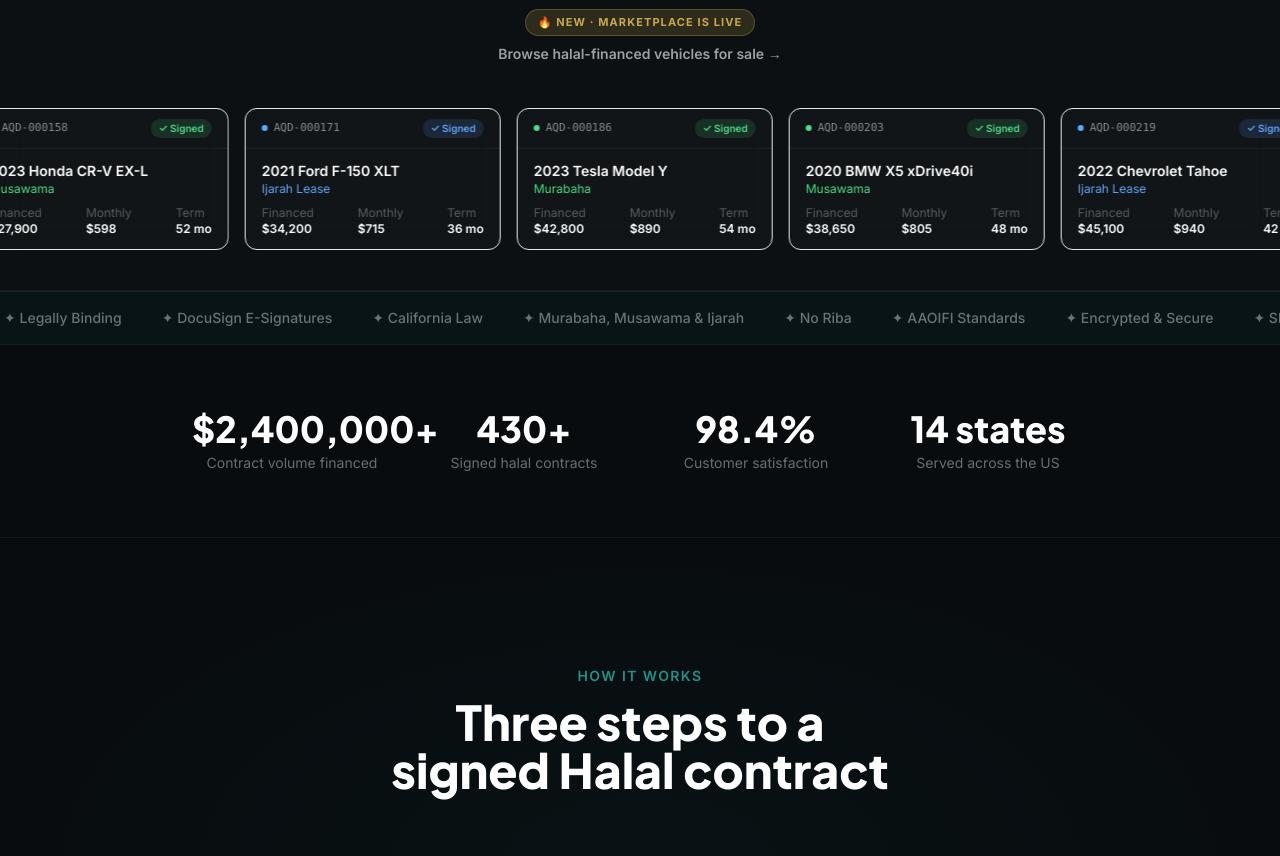
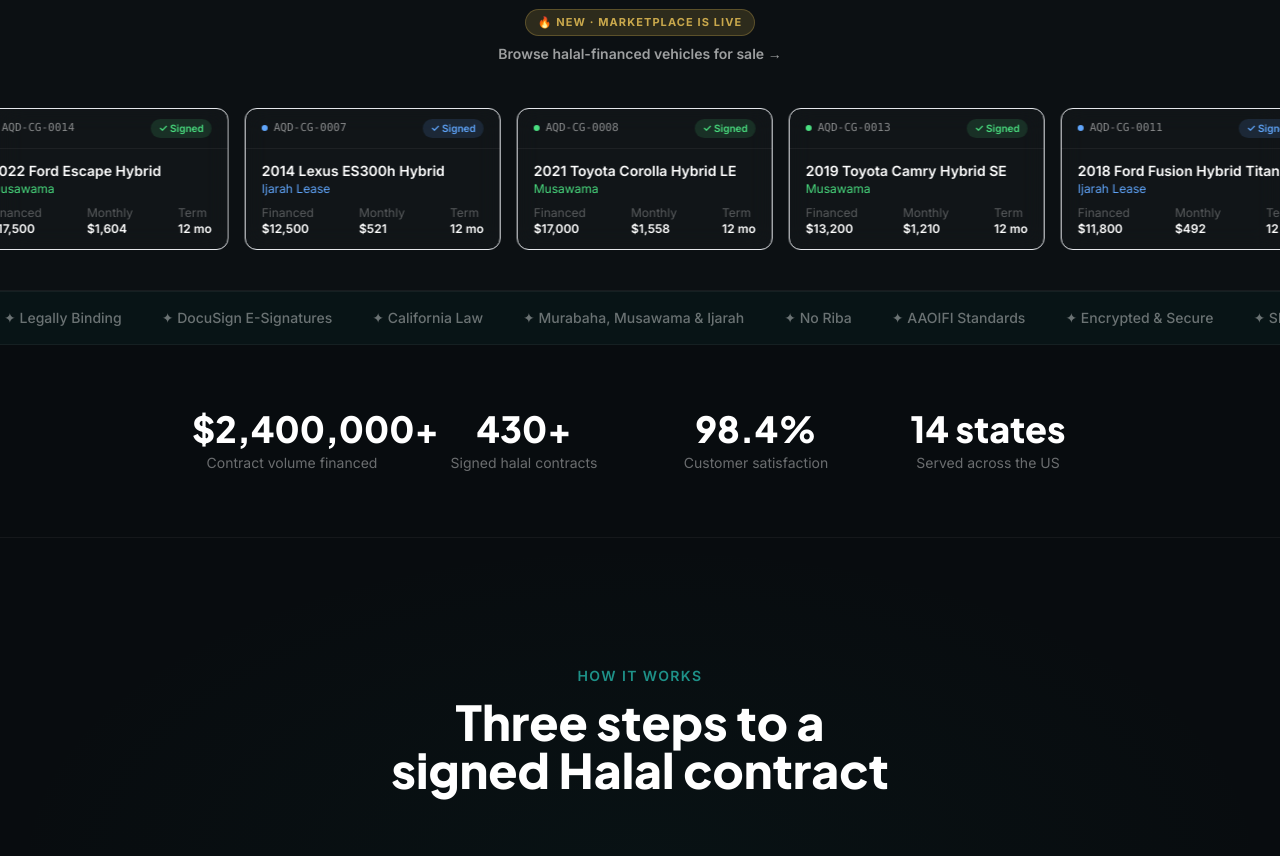
Before and after one commit to Eldor575636/aqadchain, a React (Create React App) app in the folder frontend/: page / in a window 1280 px wide. Shown: the part 880-1736 px from the top of the page. Built offline with nearby package versions, Linux system fonts and the light colour scheme.

Commit message:
feat: replace fictional homepage deal ticker with real closed CarGetGo deals
Swapped the 8 made-up example deals for 8 real completed contracts
(AQD-CG-xxxx) from the CarGetGo inventory import — real vehicles,
real prices, real Musawama/Ijarah terms.

```diff
--- a/frontend/src/pages/Home.js
+++ b/frontend/src/pages/Home.js
@@ -117,14 +117,14 @@
 }
 
 const exampleDeals = [
-  { id: 'AQD-000142', vehicle: '2022 Toyota Camry XLE', type: 'Murabaha', amount: '$18,500', monthly: '$412', term: '48 mo', color: '#4ade80' },
-  { id: 'AQD-000158', vehicle: '2023 Honda CR-V EX-L', type: 'Musawama', amount: '$27,900', monthly: '$598', term: '52 mo', color: '#4ade80' },
-  { id: 'AQD-000171', vehicle: '2021 Ford F-150 XLT', type: 'Ijarah Lease', amount: '$34,200', monthly: '$715', term: '36 mo', color: '#60a5fa' },
-  { id: 'AQD-000186', vehicle: '2023 Tesla Model Y', type: 'Murabaha', amount: '$42,800', monthly: '$890', term: '54 mo', color: '#4ade80' },
-  { id: 'AQD-000203', vehicle: '2020 BMW X5 xDrive40i', type: 'Musawama', amount: '$38,650', monthly: '$805', term: '48 mo', color: '#4ade80' },
-  { id: 'AQD-000219', vehicle: '2022 Chevrolet Tahoe', type: 'Ijarah Lease', amount: '$45,100', monthly: '$940', term: '42 mo', color: '#60a5fa' },
-  { id: 'AQD-000234', vehicle: '2023 Lexus RX 350', type: 'Murabaha', amount: '$31,400', monthly: '$652', term: '48 mo', color: '#4ade80' },
-  { id: 'AQD-000251', vehicle: '2021 Jeep Wrangler Rubicon', type: 'Musawama', amount: '$29,750', monthly: '$615', term: '46 mo', color: '#4ade80' },
+  { id: 'AQD-CG-0019', vehicle: '2024 Honda CR-V Sport Hybrid AWD', type: 'Ijarah Lease', amount: '$33,000', monthly: '$1,375', term: '12 mo', color: '#60a5fa' },
+  { id: 'AQD-CG-0014', vehicle: '2022 Ford Escape Hybrid', type: 'Musawama', amount: '$17,500', monthly: '$1,604', term: '12 mo', color: '#4ade80' },
+  { id: 'AQD-CG-0007', vehicle: '2014 Lexus ES300h Hybrid', type: 'Ijarah Lease', amount: '$12,500', monthly: '$521', term: '12 mo', color: '#60a5fa' },
+  { id: 'AQD-CG-0008', vehicle: '2021 Toyota Corolla Hybrid LE', type: 'Musawama', amount: '$17,000', monthly: '$1,558', term: '12 mo', color: '#4ade80' },
+  { id: 'AQD-CG-0013', vehicle: '2019 Toyota Camry Hybrid SE', type: 'Musawama', amount: '$13,200', monthly: '$1,210', term: '12 mo', color: '#4ade80' },
+  { id: 'AQD-CG-0011', vehicle: '2018 Ford Fusion Hybrid Titanium', type: 'Ijarah Lease', amount: '$11,800', monthly: '$492', term: '12 mo', color: '#60a5fa' },
+  { id: 'AQD-CG-0005', vehicle: '2016 Toyota Camry Hybrid XLE', type: 'Ijarah Lease', amount: '$11,500', monthly: '$479', term: '12 mo', color: '#60a5fa' },
+  { id: 'AQD-CG-0006', vehicle: '2019 Ford Fusion Hybrid SE', type: 'Musawama', amount: '$9,800', monthly: '$898', term: '12 mo', color: '#4ade80' },
 ];
 
 function DealTicker() {
```
